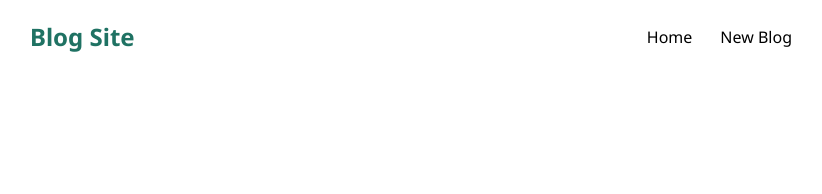
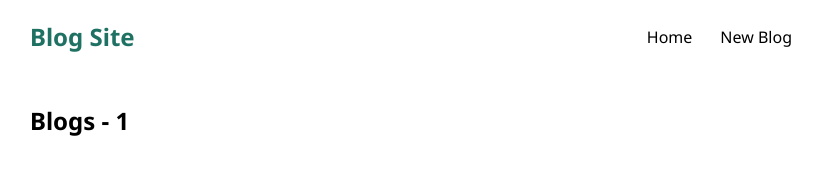
Before and after one commit to Liqaing/Blog-Site, a React (Create React App) app: page /blogs/1 in a window 1280 px wide. Shown: the top 194 px of the page, without its empty margins (226-1048 px from the left). Built offline with nearby package versions, Linux system fonts and the light colour scheme.

Commit message:
Create blogs-detail coponent and map with dynamic url

```diff
--- a/src/App.js
+++ b/src/App.js
@@ -2,6 +2,7 @@
 import Home from './components/home';
 import CreateBlog from './components/createBlog';
 import { BrowserRouter as Router, Route, Switch } from 'react-router-dom';
+import BlogDetails from './components/blogs-detail';
 
 function App() {
   return (
@@ -17,6 +18,10 @@
             <Route path='/create'>
               <CreateBlog />
             </Route>
+
+            <Route path='/blogs/:id'>
+              <BlogDetails/>
+            </Route>
           </Switch>
         </div>
       </div>
--- /dev/null
+++ b/src/components/blogs-detail.js
@@ -0,0 +1,15 @@
+import { useParams } from "react-router-dom/cjs/react-router-dom.min";
+
+const BlogDetails = () => {
+
+    // Use params hook is used to retrive dynamic value that pass through the url
+    const { id } = useParams();
+
+    return (
+        <div className="blog-details">
+            <h2>Blogs - {id}</h2>
+        </div>
+    );
+}
+
+export default BlogDetails;
--- a/src/customHooks/useFetch.js
+++ b/src/customHooks/useFetch.js
@@ -14,7 +14,6 @@
     useEffect(() => {
 
         const abortController = new AbortController();
-
 
         // Fetch data from api endpoint and set data to blogs state
         fetch(url, { signal: abortController.signal })
```
